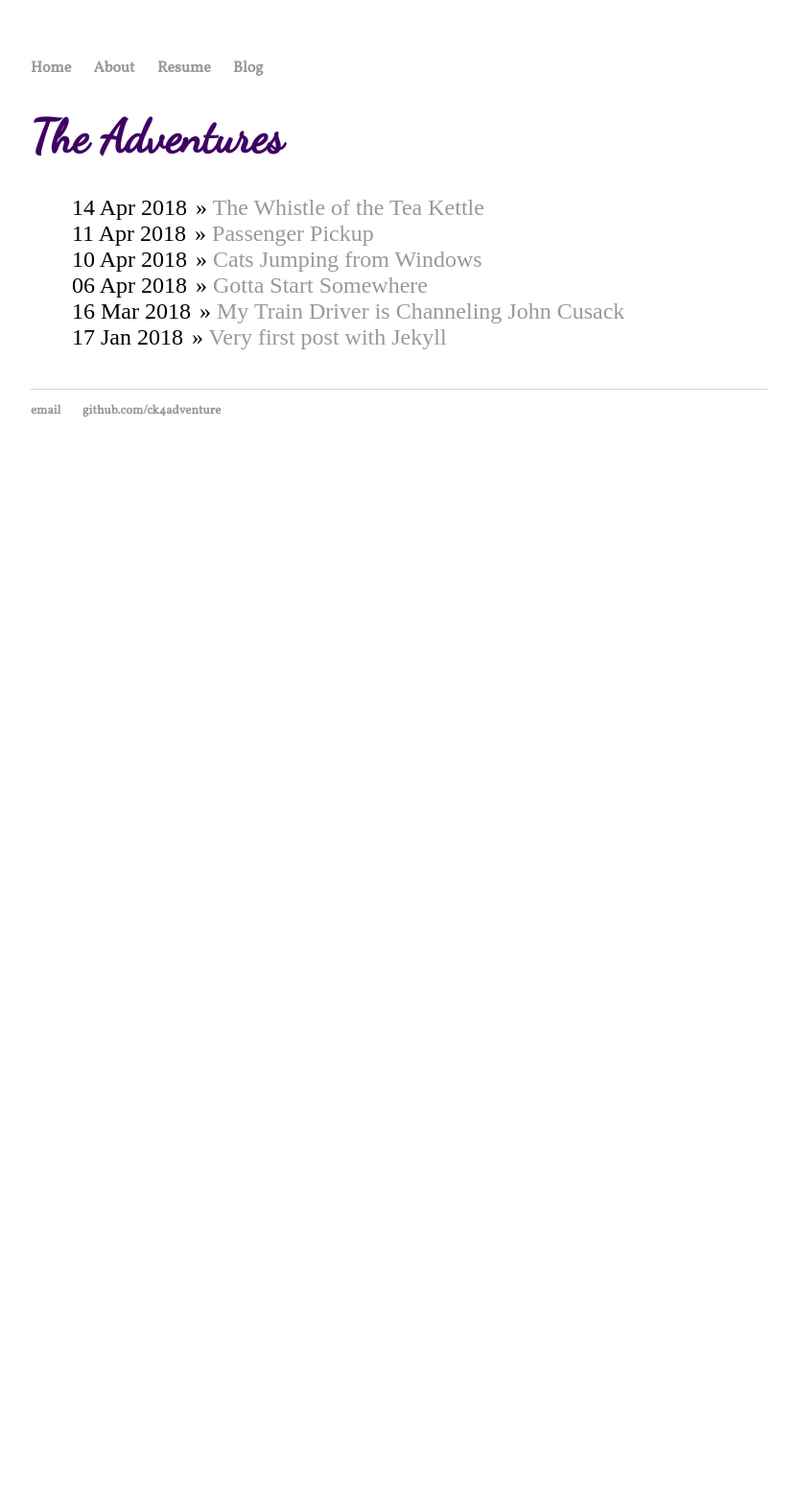
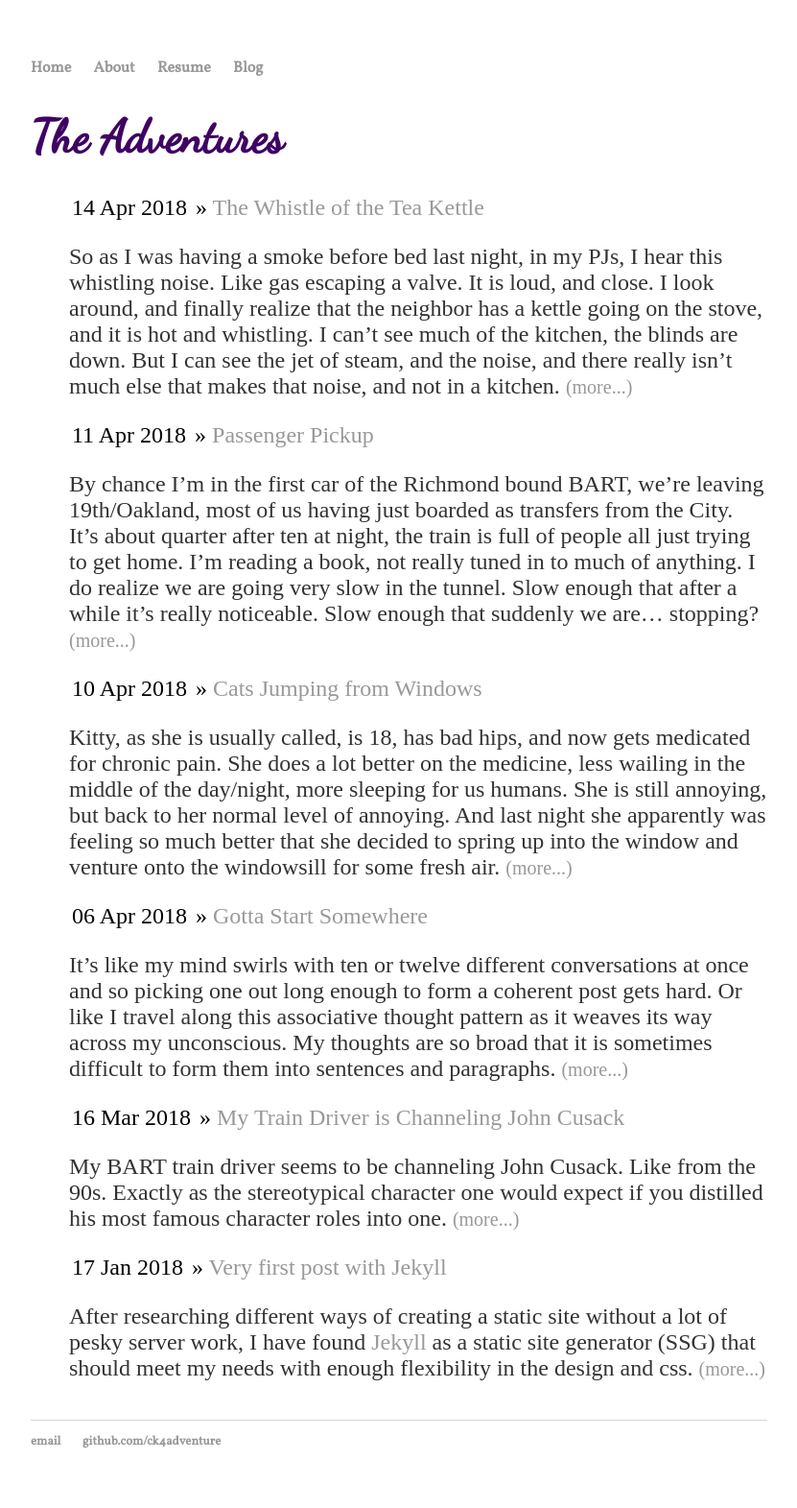
Before and after one commit to ck4adventure/ck4adventure.github.io, a Jekyll site: the page built from blog/index.html, in a window 1280 px wide. Shown: the whole page at 96% size, without its empty margins (224-1055 px from the left). Built offline with Jekyll 4.4.1, drawn with Linux system fonts in a browser that asks for light colours; before the commit the page ends 900 px from its top, so only the background shows below that.

Commit message:
Update styling and small tweaks

```diff
--- a/_posts/2018-03-16-Train-Driver-Cusack.md
+++ b/_posts/2018-03-16-Train-Driver-Cusack.md
@@ -2,8 +2,9 @@
 layout: post
 title: My Train Driver is Channeling John Cusack
 date: 2018-03-16 11:35:00 -0800
+excerpt_separator: <!--more-->
 ---
 
-My BART train driver seems to be channeling John Cusack. Like from the 90s. Exactly as the stereotypical character one would expect if you distilled his most famous character roles into one. He had the same tone of voice, the same pitch and pattern. He talked nonstop for about three station stops, filling the time in between driving, repeatedly stating the stop, the destination, and any other information he thought you might need. His voice held a little bit of excitement as he talked on about this stop and the next. He was a little anxious too, like a boyish uncertainty about all the excitement he had. And that same slightly distracted quality that was so charming in the movies. Had he not operated the train so smoothly, it almost lent weight to the belief we had been hijacked, no other operator (not even Mr. Flaming "*my doors are closing*") ever talked this much. Our train conductor actually cut himself off from talking so the could close the doors and get the train moving. Once we were on the way he would start up a new monologue again, always with that enthusiasm.
+My BART train driver seems to be channeling John Cusack. Like from the 90s. Exactly as the stereotypical character one would expect if you distilled his most famous character roles into one. <!--more--> He had the same tone of voice, the same pitch and pattern. He talked nonstop for about three station stops, filling the time in between driving, repeatedly stating the stop, the destination, and any other information he thought you might need. His voice held a little bit of excitement as he talked on about this stop and the next. He was a little anxious too, like a boyish uncertainty about all the excitement he had. And that same slightly distracted quality that was so charming in the movies. Had he not operated the train so smoothly, it almost lent weight to the belief we had been hijacked, no other operator (not even Mr. Flaming "*my doors are closing*") ever talked this much. Our train conductor actually cut himself off from talking so the could close the doors and get the train moving. Once we were on the way he would start up a new monologue again, always with that enthusiasm.
 
 Once we got to Oakland, he stopped, and went back to regular announcements again. Strange world sometimes.
--- a/blog/index.html
+++ b/blog/index.html
@@ -6,6 +6,8 @@ title: The Adventures
 	<ul class="posts">
 
 	  {% for post in site.posts %}
-	    <li><span>{{ post.date | date_to_string }}</span> » <a href="{{ post.url }}" title="{{ post.title }}">{{ post.title }}</a></li>
+	    <li><span>{{ post.date | date_to_string }}</span> » <a href="{{ post.url }}" title="{{ post.title }}">{{ post.title }}</a>
+				<p>{{ post.excerpt| remove: '<p>' | remove: '</p>' }}
+				<small><a href="{{ post.url }}">(more...)</a></small></p></li>
 	  {% endfor %}
 	</ul>
--- a/css/main.css
+++ b/css/main.css
@@ -47,3 +47,9 @@ ul.posts li {
 ul li span {
   padding: 3px;
 }
+
+ul li p {
+  font-size: 1em;
+  line-height: normal;
+
+}
```
Also changed, not shown: _posts/2018-04-10-passenger-pickup.md (+1 -1 lines).
